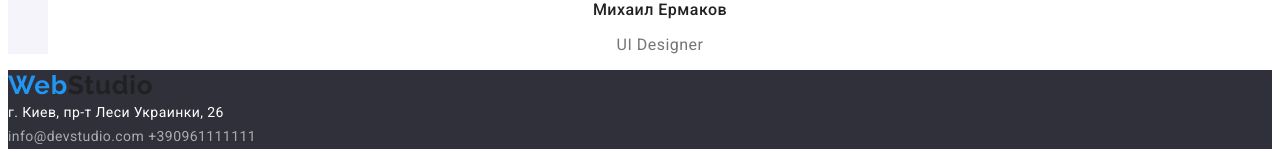
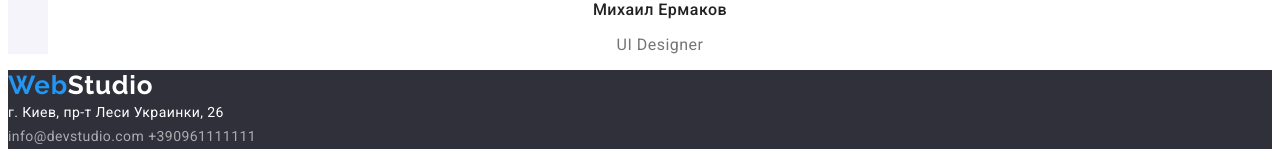
Before and after one commit to AlexandrGashevsky/goit-markup-hw-02, a plain HTML site: page index.html in a window 1280 px wide. Shown: the part 2972-3126 px from the top of the page. Drawn offline with Linux system fonts and the light colour scheme; files whose address does not match are found by name.

Commit message:
Add files via upload

```diff
--- a/css/styles.css
+++ b/css/styles.css
@@ -194,7 +194,7 @@ body {
 }
 
 .footer-logo-studio {
-  color: #212121;
+  color: var(--white);
 }
 
 .footer-address {
```
